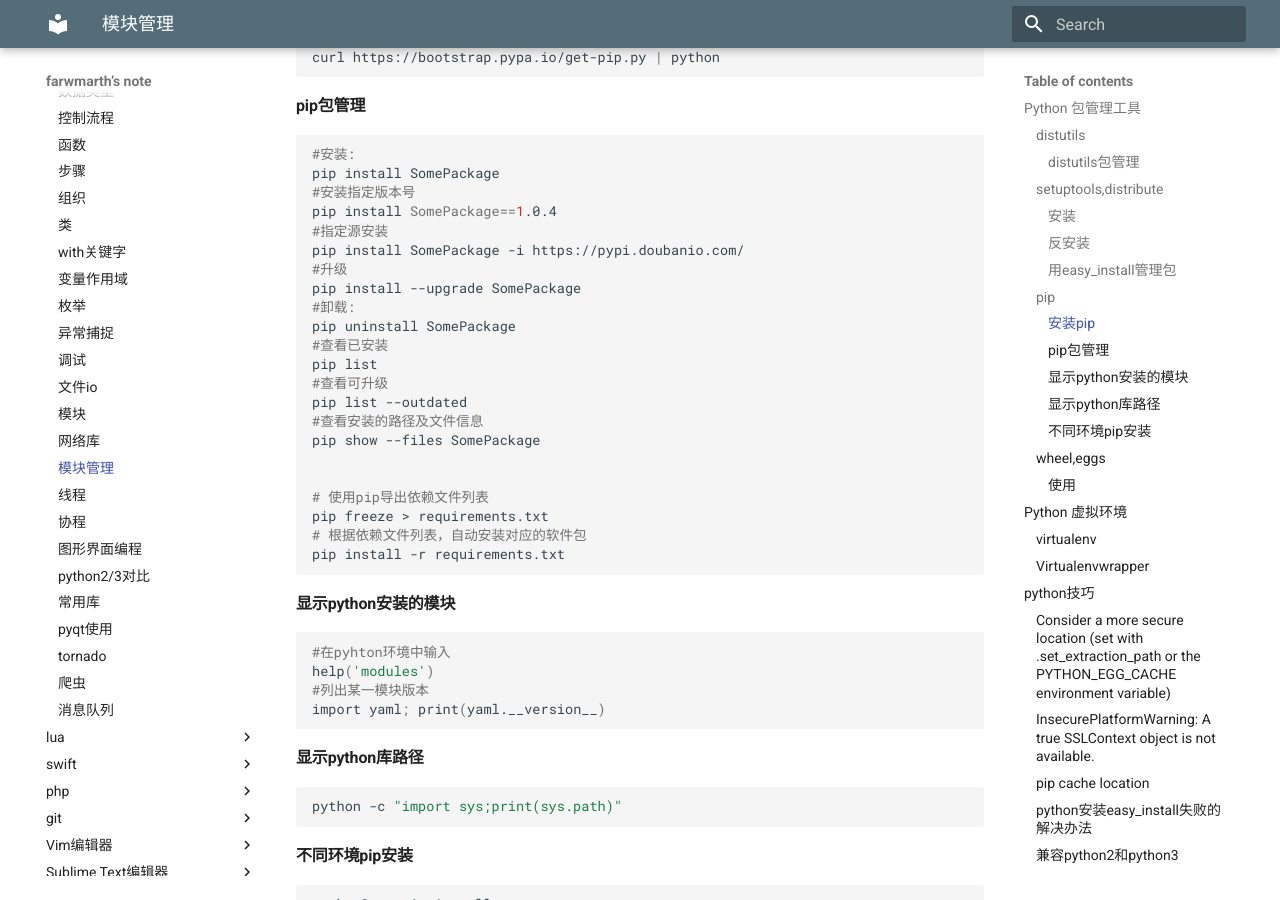
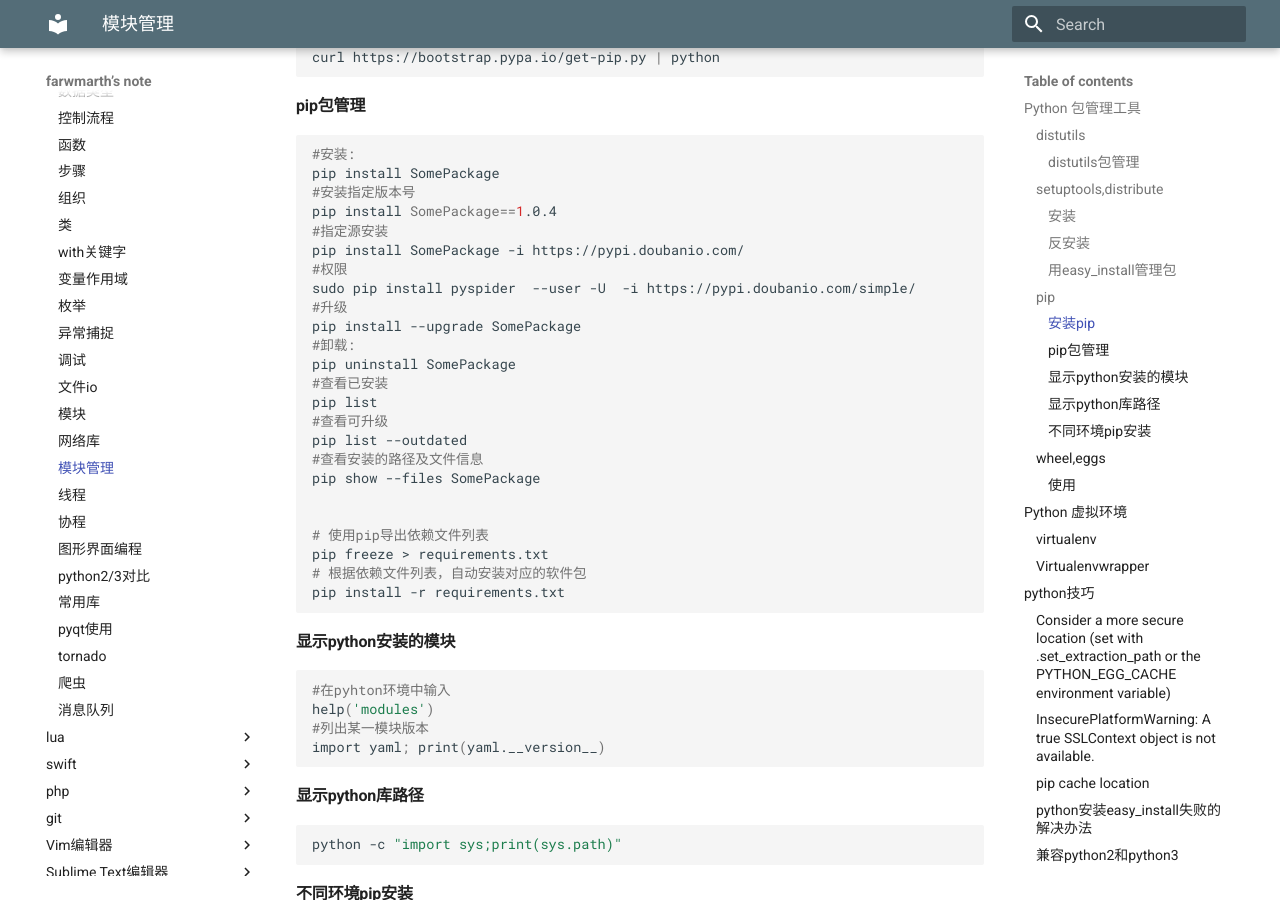
Before and after one commit to wujiyu115/learndocs, an MkDocs documentation site: the page built from docs/python/py_module_manager.md, in a window 1280 px wide and 900 px high, scrolled down 1956 px. Built offline with MkDocs 1.6.1 and Material for MkDocs 9.7.7, drawn with Linux system fonts in a browser that asks for light colours; old or Windows-style settings are respelled for this version of MkDocs.

Commit message:
sync_code

```diff
--- a/docs/python/py_module_manager.md
+++ b/docs/python/py_module_manager.md
@@ -91,6 +91,8 @@ pip install SomePackage
 pip install SomePackage==1.0.4
 #指定源安装
 pip install SomePackage -i https://pypi.doubanio.com/
+#权限
+sudo pip install pyspider  --user -U  -i https://pypi.doubanio.com/simple/
 #升级
 pip install --upgrade SomePackage
 #卸载:
```
